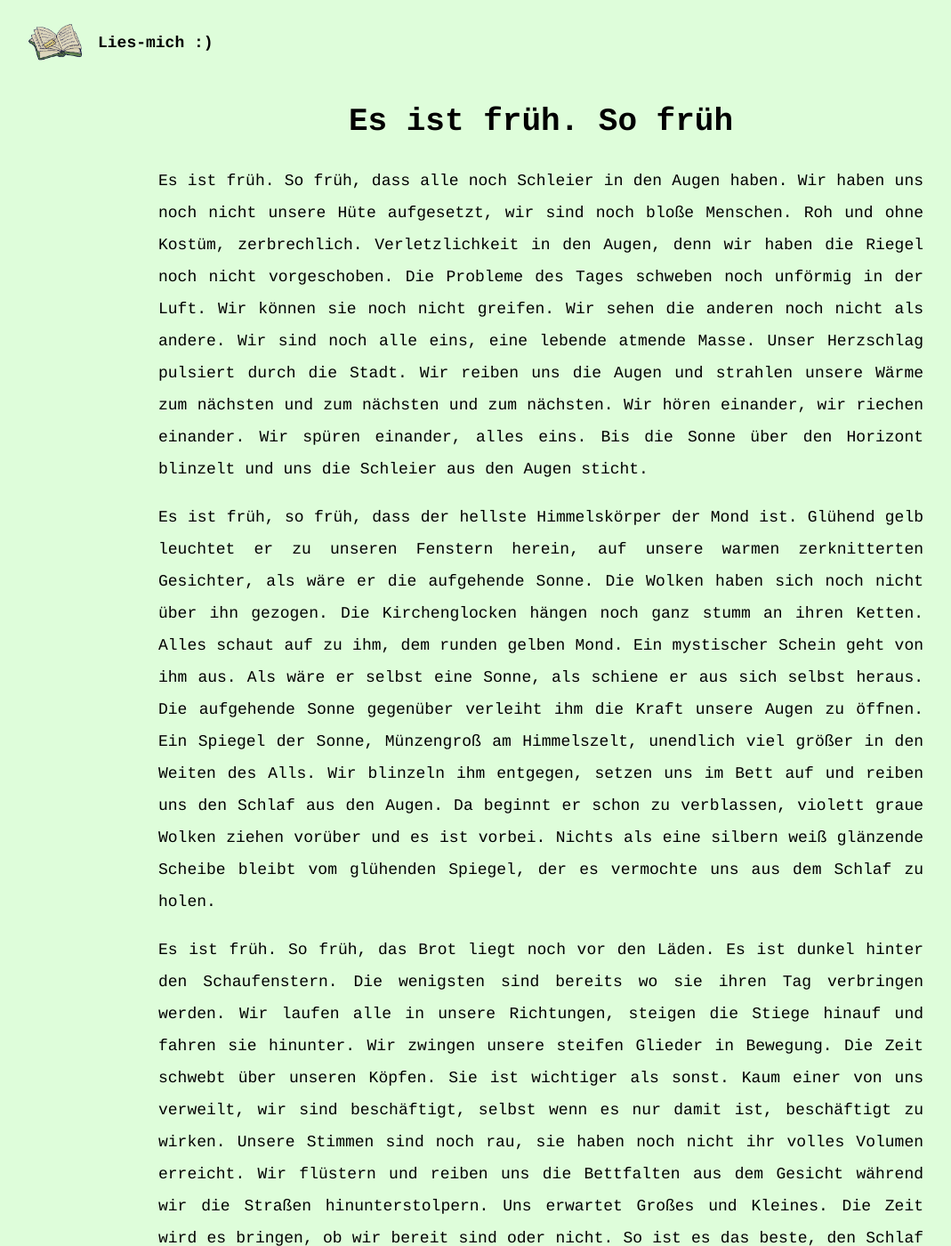
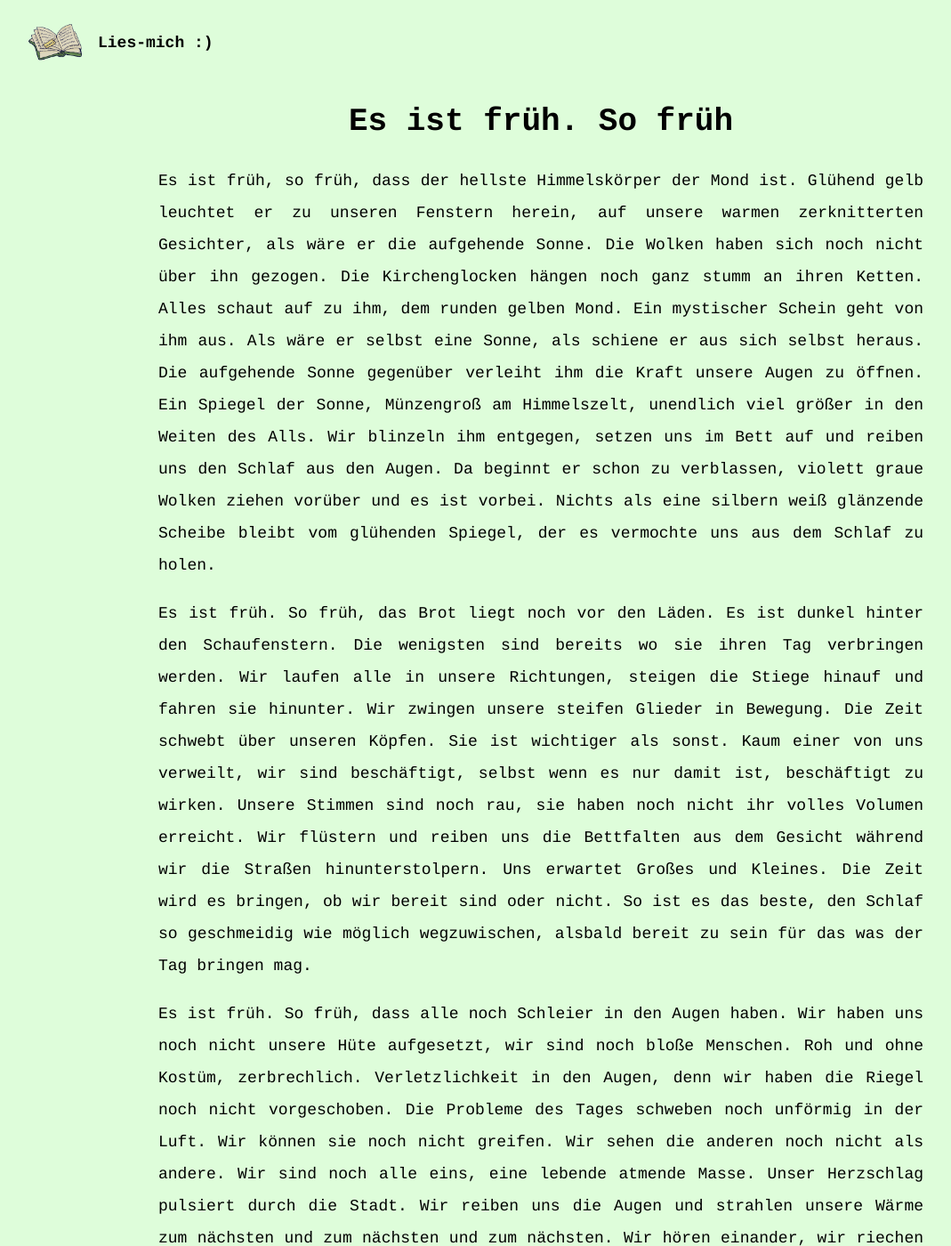
Before and after one commit to bananaboat-nat/lies-mich.com, a Jekyll site: the page built from _poems/so_frueh.md, in a window 1280 px wide and 1400 px high. Shown: the whole window at 89% size, without its empty margins (32-1101 px from the left). Built offline with Jekyll 4.4.1, drawn with Linux system fonts in a browser that asks for light colours; some of the changed text lies outside the part shown.

Commit message:
Update so_frueh.md

```diff
--- a/_poems/so_frueh.md
+++ b/_poems/so_frueh.md
@@ -6,8 +6,8 @@ type: poetry
 date: 2025-10-10
 ---
 
-Es ist früh. So früh, dass alle noch Schleier in den Augen haben. Wir haben uns noch nicht unsere Hüte aufgesetzt, wir sind noch bloße Menschen. Roh und ohne Kostüm, zerbrechlich. Verletzlichkeit in den Augen, denn wir haben die Riegel noch nicht vorgeschoben. Die Probleme des Tages schweben noch unförmig in der Luft. Wir können sie noch nicht greifen. Wir sehen die anderen noch nicht als andere. Wir sind noch alle eins, eine lebende atmende Masse. Unser Herzschlag pulsiert durch die Stadt. Wir reiben uns die Augen und strahlen unsere Wärme zum nächsten und zum nächsten und zum nächsten. Wir hören einander, wir riechen einander. Wir spüren einander, alles eins. Bis die Sonne über den Horizont blinzelt und uns die Schleier aus den Augen sticht.
-
 Es ist früh, so früh, dass der hellste Himmelskörper der Mond ist. Glühend gelb leuchtet er zu unseren Fenstern herein, auf unsere warmen zerknitterten Gesichter, als wäre er die aufgehende Sonne. Die Wolken haben sich noch nicht über ihn gezogen. Die Kirchenglocken hängen noch ganz stumm an ihren Ketten. Alles schaut auf zu ihm, dem runden gelben Mond. Ein mystischer Schein geht von ihm aus. Als wäre er selbst eine Sonne, als schiene er aus sich selbst heraus. Die aufgehende Sonne gegenüber verleiht ihm die Kraft unsere Augen zu öffnen. Ein Spiegel der Sonne, Münzengroß am Himmelszelt, unendlich viel größer in den Weiten des Alls. Wir blinzeln ihm entgegen, setzen uns im Bett auf und reiben uns den Schlaf aus den Augen. Da beginnt er schon zu verblassen, violett graue Wolken ziehen vorüber und es ist vorbei. Nichts als eine silbern weiß glänzende Scheibe bleibt vom glühenden Spiegel, der es vermochte uns aus dem Schlaf zu holen.
 
 Es ist früh. So früh, das Brot liegt noch vor den Läden. Es ist dunkel hinter den Schaufenstern. Die wenigsten sind bereits wo sie ihren Tag verbringen werden. Wir laufen alle in unsere Richtungen, steigen die Stiege hinauf und fahren sie hinunter. Wir zwingen unsere steifen Glieder in Bewegung. Die Zeit schwebt über unseren Köpfen. Sie ist wichtiger als sonst. Kaum einer von uns verweilt, wir sind beschäftigt, selbst wenn es nur damit ist, beschäftigt zu wirken. Unsere Stimmen sind noch rau, sie haben noch nicht ihr volles Volumen erreicht. Wir flüstern und reiben uns die Bettfalten aus dem Gesicht während wir die Straßen hinunterstolpern. Uns erwartet Großes und Kleines. Die Zeit wird es bringen, ob wir bereit sind oder nicht. So ist es das beste, den Schlaf so geschmeidig wie möglich wegzuwischen, alsbald bereit zu sein für das was der Tag bringen mag.
+
+Es ist früh. So früh, dass alle noch Schleier in den Augen haben. Wir haben uns noch nicht unsere Hüte aufgesetzt, wir sind noch bloße Menschen. Roh und ohne Kostüm, zerbrechlich. Verletzlichkeit in den Augen, denn wir haben die Riegel noch nicht vorgeschoben. Die Probleme des Tages schweben noch unförmig in der Luft. Wir können sie noch nicht greifen. Wir sehen die anderen noch nicht als andere. Wir sind noch alle eins, eine lebende atmende Masse. Unser Herzschlag pulsiert durch die Stadt. Wir reiben uns die Augen und strahlen unsere Wärme zum nächsten und zum nächsten und zum nächsten. Wir hören einander, wir riechen einander. Wir spüren einander, alles eins. Bis die Sonne über den Horizont blinzelt und uns die Schleier aus den Augen sticht.
```
